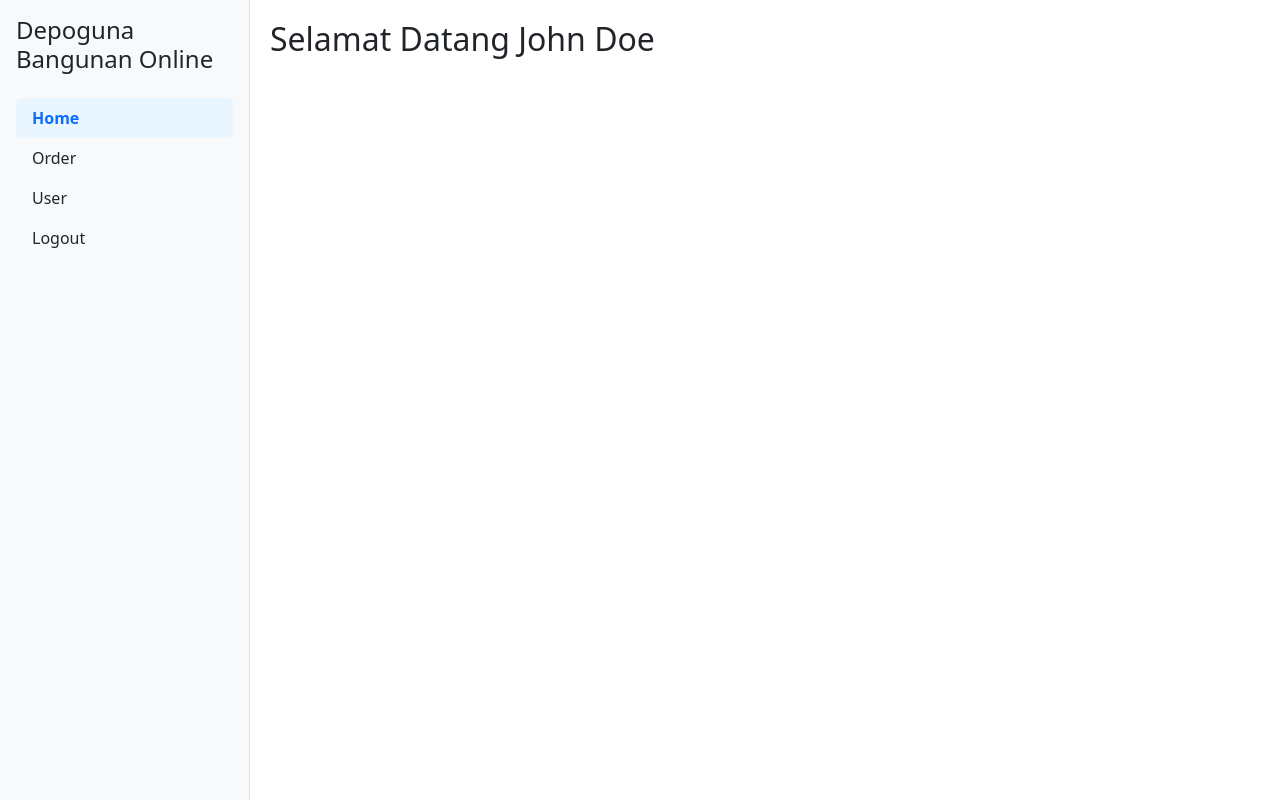
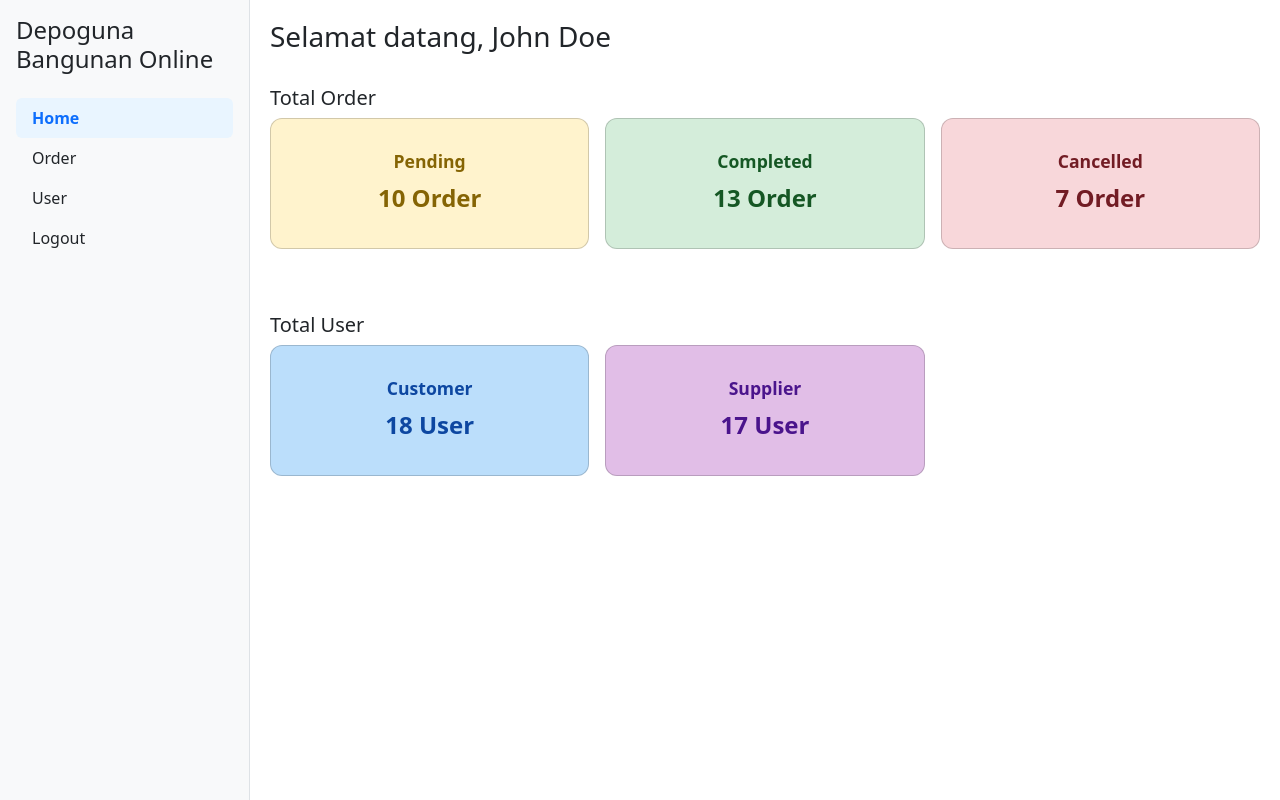
Before and after one commit to zakkymf/dbo-test, a React (Vite) app: page /login in a window 1280 px wide. Both pictures are taken after a click on the button "Login". Built offline with nearby package versions, Linux system fonts and the light colour scheme.

Commit message:
feat: add card homepages

```diff
--- a/src/App.tsx
+++ b/src/App.tsx
@@ -20,6 +20,8 @@ function App() {
     if (!isLoggedIn && !isLoginPage) {
       navigate("/login", { replace: true });
     }
+
+    document.title = "Admin Dashboard";
   }, [isLoggedIn]);
 
   return (
--- a/src/pages/home/view/Home.tsx
+++ b/src/pages/home/view/Home.tsx
@@ -1,11 +1,70 @@
+import { Col, Row } from "react-bootstrap";
 import { useLoginStore } from "../../login/model/useLoginStore";
+import OrderStatusCard from "./components/OrderStatusCard";
+import { useOrderController } from "../../order/controller/useOrderController";
+import { useEffect } from "react";
+import { useUserController } from "../../user/controller/useUserController";
+import UserCard from "./components/UserCard";
 
 function Home() {
   const { loginData } = useLoginStore();
+
+  const { orders, getOrders } = useOrderController();
+  const { users, getUsers } = useUserController();
+
+  useEffect(() => {
+    getOrders();
+    getUsers();
+  }, []);
+
+  const countByStatus = (status: "Pending" | "Completed" | "Cancelled") => {
+    return orders.filter((order) => order.status === status).length;
+  };
+
+  const countByRole = (role: "Customer" | "Supplier") => {
+    return users.filter((user) => user.role === role).length;
+  };
+
   return (
-    <div className="d-flex">
+    <div className="d-flex flex-column">
       <div className="d-flex flex-column w-100">
-        <h2>{`Selamat Datang ${loginData?.name}`}</h2>
+        <h3>Selamat datang, {loginData?.name}</h3>
+      </div>
+
+      <div className="my-4">
+        <h5>Total Order</h5>
+        <Row className="g-3">
+          <Col md={4}>
+            <OrderStatusCard
+              status="Pending"
+              amount={countByStatus("Pending")}
+            />
+          </Col>
+          <Col md={4}>
+            <OrderStatusCard
+              status="Completed"
+              amount={countByStatus("Completed")}
+            />
+          </Col>
+          <Col md={4}>
+            <OrderStatusCard
+              status="Cancelled"
+              amount={countByStatus("Cancelled")}
+            />
+          </Col>
+        </Row>
+      </div>
+
+      <div className="my-4">
+        <h5>Total User</h5>
+        <Row className="g-3">
+          <Col md={4}>
+            <UserCard role="Customer" amount={countByRole("Customer")} />
+          </Col>
+          <Col md={4}>
+            <UserCard role="Supplier" amount={countByRole("Supplier")} />
+          </Col>
+        </Row>
       </div>
     </div>
   );
--- /dev/null
+++ b/src/pages/home/view/components/OrderStatusCard.tsx
@@ -0,0 +1,38 @@
+import React from "react";
+import { Card } from "react-bootstrap";
+import { statusStyleMap } from "../../../../shared/utils";
+
+interface OrderStatusCardProps {
+  status: "Pending" | "Completed" | "Cancelled";
+  amount: number;
+}
+
+const OrderStatusCard: React.FC<OrderStatusCardProps> = ({
+  status,
+  amount,
+}) => {
+  const { background, textColor } = statusStyleMap[status];
+
+  return (
+    <Card
+      style={{
+        backgroundColor: background,
+        color: textColor,
+        borderRadius: "12px",
+        cursor: "pointer",
+      }}
+      className="text-center p-3 mb-3 hover-scale"
+    >
+      <Card.Body>
+        <Card.Title style={{ fontWeight: 600, fontSize: "1.1rem" }}>
+          {status}
+        </Card.Title>
+        <Card.Text style={{ fontSize: "1.5rem", fontWeight: "bold" }}>
+          {amount} Order
+        </Card.Text>
+      </Card.Body>
+    </Card>
+  );
+};
+
+export default OrderStatusCard;
--- /dev/null
+++ b/src/pages/home/view/components/UserCard.tsx
@@ -0,0 +1,34 @@
+import { Card } from "react-bootstrap";
+import { roleStyleMap } from "../../../../shared/utils";
+
+interface UserCardProps {
+  role: string;
+  amount: number;
+}
+
+function UserCard({ role, amount }: UserCardProps) {
+  const { background, textColor } =
+    roleStyleMap[role as keyof typeof roleStyleMap];
+  return (
+    <Card
+      style={{
+        backgroundColor: background,
+        color: textColor,
+        borderRadius: "12px",
+        cursor: "pointer",
+      }}
+      className="text-center p-3 mb-3 hover-scale"
+    >
+      <Card.Body>
+        <Card.Title style={{ fontWeight: 600, fontSize: "1.1rem" }}>
+          {role}
+        </Card.Title>
+        <Card.Text style={{ fontSize: "1.5rem", fontWeight: "bold" }}>
+          {amount} User
+        </Card.Text>
+      </Card.Body>
+    </Card>
+  );
+}
+
+export default UserCard;
--- a/src/pages/order/view/Order.tsx
+++ b/src/pages/order/view/Order.tsx
@@ -81,15 +81,6 @@ function Order() {
             <option value="Completed">Completed</option>
             <option value="Cancelled">Cancelled</option>
           </Form.Select>
-        </div>
-
-        <div className="d-flex flex-column">
-          <label className="mb-2" htmlFor="tanggal-transaksi">
-            Tanggal Transaksi
-          </label>
-          <Form>
-            <Form.Control type="text" placeholder="Tanggal Transaksi" />
-          </Form>
         </div>
       </div>
 
--- a/src/shared/utils/helper.ts
+++ b/src/shared/utils/helper.ts
@@ -10,3 +10,29 @@ export const getStatusVariant = (status: string | undefined) => {
       return "secondary";
   }
 };
+
+export const statusStyleMap = {
+  Pending: {
+    background: "#FFF3CD",
+    textColor: "#856404",
+  },
+  Completed: {
+    background: "#D4EDDA",
+    textColor: "#155724",
+  },
+  Cancelled: {
+    background: "#F8D7DA",
+    textColor: "#721C24",
+  },
+};
+
+export const roleStyleMap = {
+  Customer: {
+    background: "#BBDEFB",
+    textColor: "#0D47A1",
+  },
+  Supplier: {
+    background: "#E1BEE7",
+    textColor: "#4A148C",
+  },
+};
```
